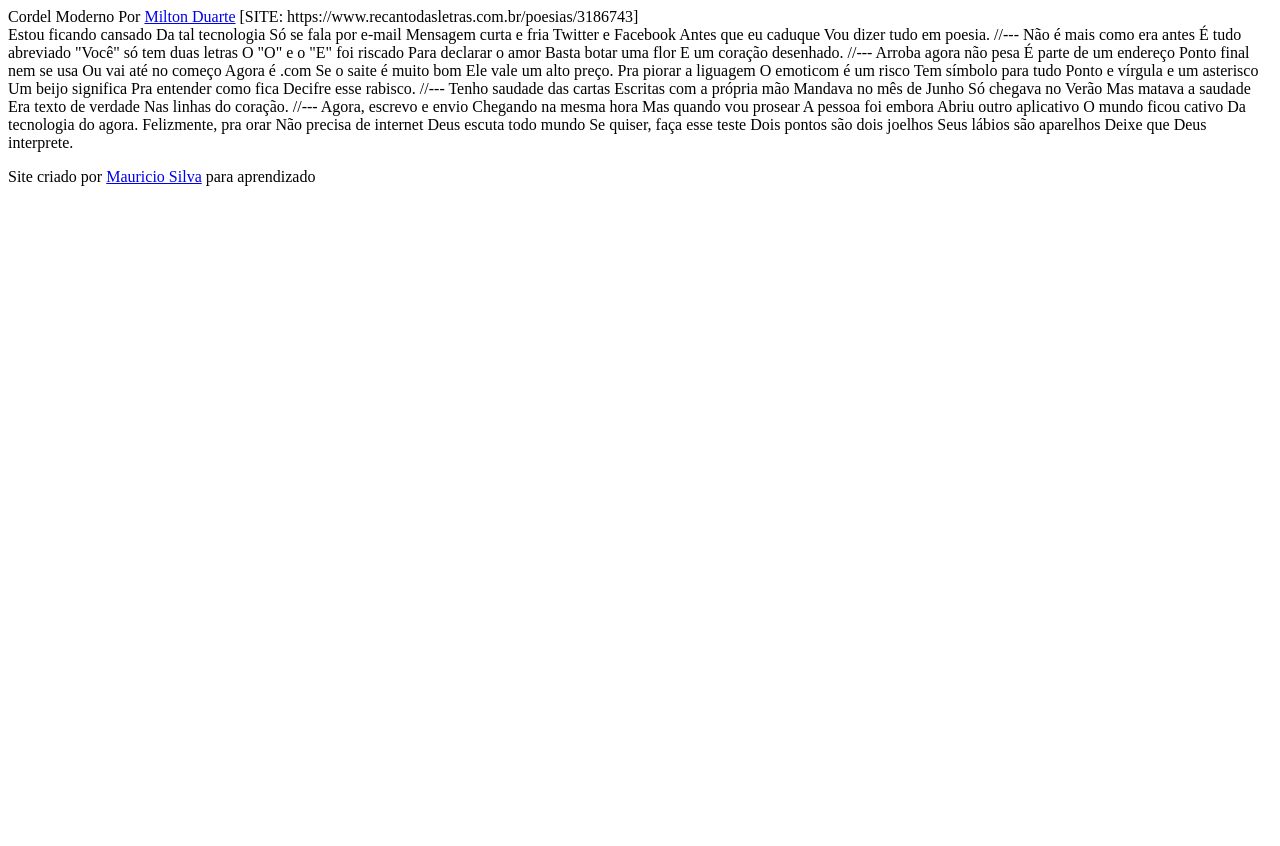
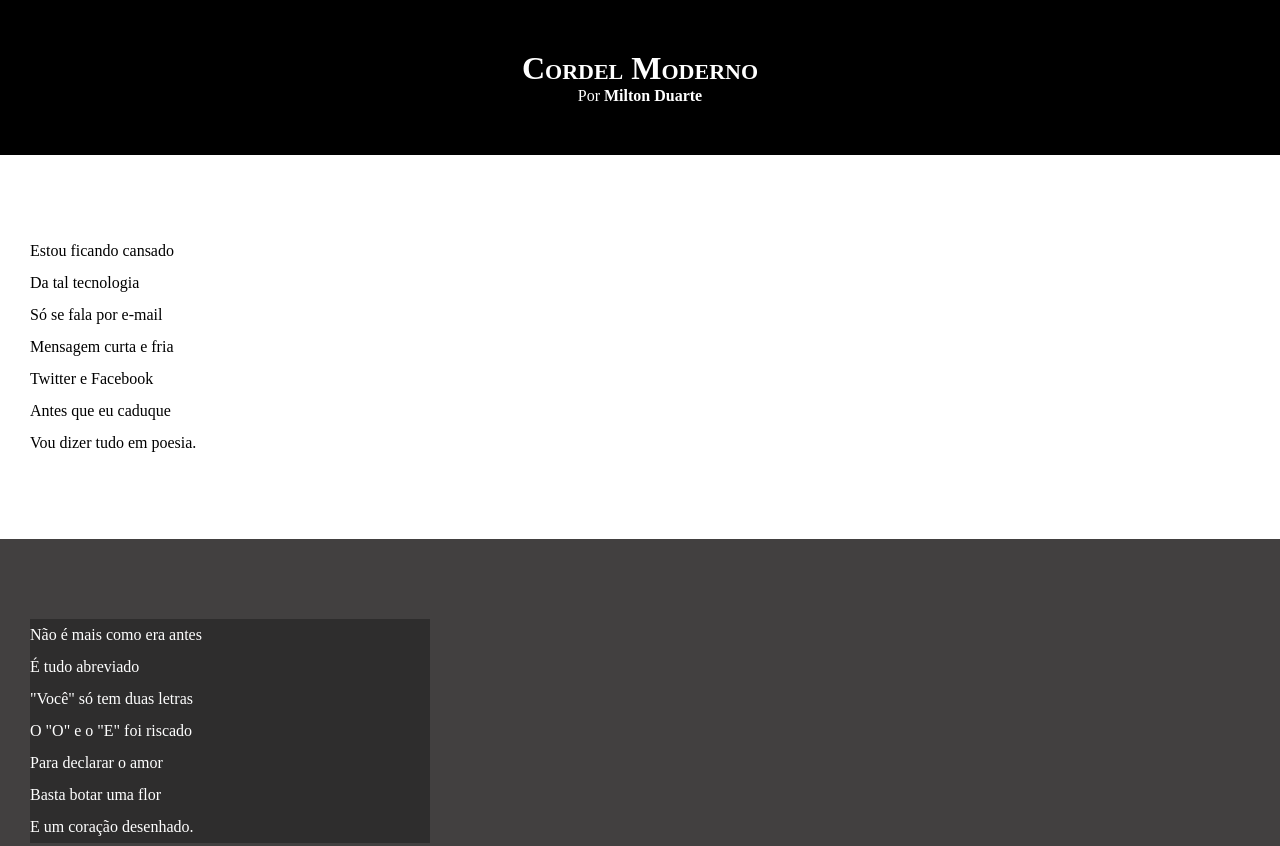
Before and after one commit to mauriciolsilva-zz/site-cordelmorderno, a plain HTML site: page index.html in a window 1280 px wide. Shown: the top 846 px of the page. Before the commit the page ends 800 px from the top, so only its background shows below. Drawn offline with Linux system fonts and the light colour scheme.

Commit message:
atualizei estilo

```diff
--- a/estilo/style.css
+++ b/estilo/style.css
@@ -0,0 +1,74 @@
+@charset "UTF-8";
+
+* {
+    margin: 0px;
+    padding: opx;
+}
+
+html, body {
+    min-height: 100vg;
+    background-color: darkgrey;
+
+
+
+}
+
+header {
+    background-color: black;
+    color: white;
+    text-align: center;
+}
+
+header > h1 {
+    padding-top: 50px; /*espaço acima da linha*/
+    font-variant: small-caps;
+}
+
+header > p {
+    padding-bottom: 50px; /*espaço abaixo da linha*/
+}
+
+a {
+    color: white;
+    text-decoration: none;
+    font-weight: bold;
+}
+
+a:hover, footer a:hover {
+    color: white;
+    text-decoration: none;
+    font-weight: bolder;
+}
+
+header a:hover, footer a:hover {
+    text-decoration: underline;
+}
+
+section {
+    padding-top: 10vh;
+    padding-bottom: 10vh;
+    line-height: 2em;
+    padding-left: 30px;
+}
+
+section.normal {
+    background-color: white;
+    color: black;
+}
+
+section.imagem {
+    background-color: rgb(66, 64, 64);
+    color: white;
+}
+
+section.imagem p {
+    width: 400px;
+    background-color: rgba(0, 0, 0, 0.301);
+}
+
+footer {
+    background-color: black;
+    color: white;
+    text-align: center;
+    padding: 10px;
+}
--- a/index.html
+++ b/index.html
@@ -3,79 +3,98 @@
 <head>
     <meta charset="UTF-8">
     <meta name="viewport" content="width=device-width, initial-scale=1.0">
-    <title>Document</title>
+    <title>Cordel Moderno</title>
     <link rel="stylesheet" href="estilo/style.css">
 </head>
 <body>
     <header>
+            <h1>
                 Cordel Moderno
+            </h1>
+            <p>
                 Por <a href="https://www.recantodasletras.com.br/poesias/3186743" target="_blank">Milton Duarte</a>
-            [SITE: https://www.recantodasletras.com.br/poesias/3186743]
+            </p>
     </header>
 
-    Estou ficando cansado
-    Da tal tecnologia
-    Só se fala por e-mail
-    Mensagem curta e fria
-    Twitter e Facebook
-    Antes que eu caduque
+    <section class="normal">
+        Estou ficando cansado <br>
+        Da tal tecnologia <br>
+        Só se fala por e-mail <br>
+        Mensagem curta e fria <br>
+        Twitter e Facebook <br>
+        Antes que eu caduque <br>
         Vou dizer tudo em poesia.
+    </section>
 
-    //---
+    <section class="imagem">
+        <p>
+            Não é mais como era antes <br>
+            É tudo abreviado <br>
+            "Você" só tem duas letras <br>
+            O "O" e o "E" foi riscado <br>
+            Para declarar o amor <br>
+            Basta botar uma flor <br>
+            E um coração desenhado.
+        </p>
+    </section>
 
-    Não é mais como era antes
-    É tudo abreviado
-    "Você" só tem duas letras
-    O "O" e o "E" foi riscado
-    Para declarar o amor
-    Basta botar uma flor
-    E um coração desenhado.
 
-    //---
+    <section class="normal">
+        <p>
+            Arroba agora não pesa <br>
+            É parte de um endereço <br>
+            Ponto final nem se usa <br>
+            Ou vai até no começo <br>
+            Agora é .com <br>
+            Se o saite é muito bom <br>
+            Ele vale um alto preço.
+        </p>
 
-    Arroba agora não pesa
-    É parte de um endereço
-    Ponto final nem se usa
-    Ou vai até no começo
-    Agora é .com
-    Se o saite é muito bom
-    Ele vale um alto preço.
+        <p>
+            Pra piorar a liguagem <br>
+            O emoticom é um risco <br>
+            Tem símbolo para tudo <br>
+            Ponto e vírgula e um asterisco <br>
+            Um beijo significa <br>
+            Pra entender como fica <br>
+            Decifre esse rabisco.
+        </p>
+    </section>
 
-    Pra piorar a liguagem
-    O emoticom é um risco
-    Tem símbolo para tudo
-    Ponto e vírgula e um asterisco
-    Um beijo significa
-    Pra entender como fica
-    Decifre esse rabisco.
+    <section class="imagem">
+        <p>
+            Tenho saudade das cartas <br>
+            Escritas com a própria mão <br>
+            Mandava no mês de Junho <br>
+            Só chegava no Verão <br>
+            Mas matava a saudade <br>
+            Era texto de verdade <br>
+            Nas linhas do coração.
+        </p>
+    </section>
 
-    //---
 
-    Tenho saudade das cartas
-    Escritas com a própria mão
-    Mandava no mês de Junho
-    Só chegava no Verão
-    Mas matava a saudade
-    Era texto de verdade
-    Nas linhas do coração.
+    <section class="normal">
+        <p>
+            Agora, escrevo e envio <br>
+            Chegando na mesma hora  <br>
+            Mas quando vou prosear  <br>
+            A pessoa foi embora  <br>
+            Abriu outro aplicativo <br>
+            O mundo ficou cativo  <br>
+            Da tecnologia do agora.
+        </p>
 
-    //---
-
-    Agora, escrevo e envio
-    Chegando na mesma hora
-    Mas quando vou prosear
-    A pessoa foi embora
-    Abriu outro aplicativo
-    O mundo ficou cativo
-    Da tecnologia do agora.
-
-    Felizmente, pra orar
-    Não precisa de internet
-    Deus escuta todo mundo
-    Se quiser, faça esse teste
-    Dois pontos são dois joelhos
-    Seus lábios são aparelhos
+        <p>
+            Felizmente, pra orar  <br>
+            Não precisa de internet  <br>
+            Deus escuta todo mundo  <br>
+            Se quiser, faça esse teste  <br>
+            Dois pontos são dois joelhos  <br>
+            Seus lábios são aparelhos  <br>
             Deixe que Deus interprete.
+        </p>
+    </section>
 
     <footer>
         <p>Site criado por <a href="https://mauriciolsilva.github.io/mauriciolsilva/" target="_blank" >Mauricio Silva</a> para aprendizado</p>
```
Lines whose indentation alone changed are shown as unchanged.
